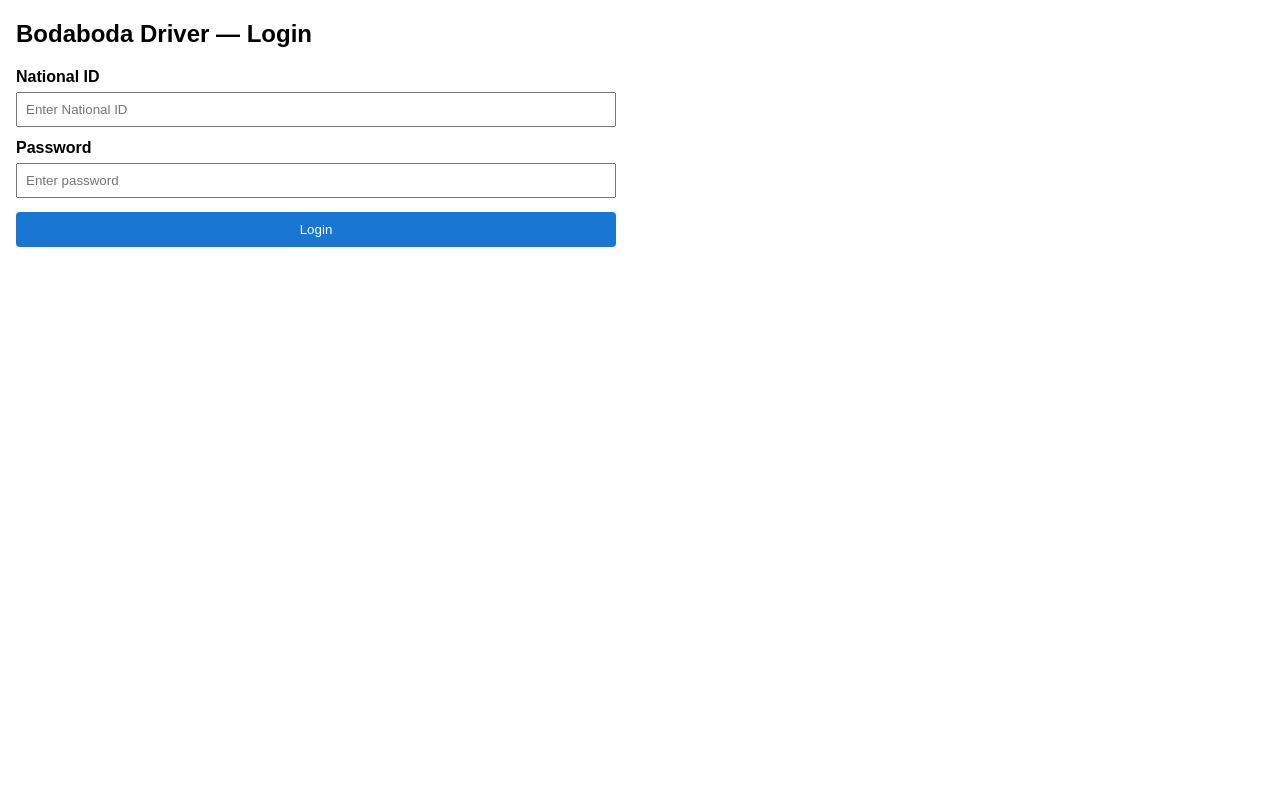
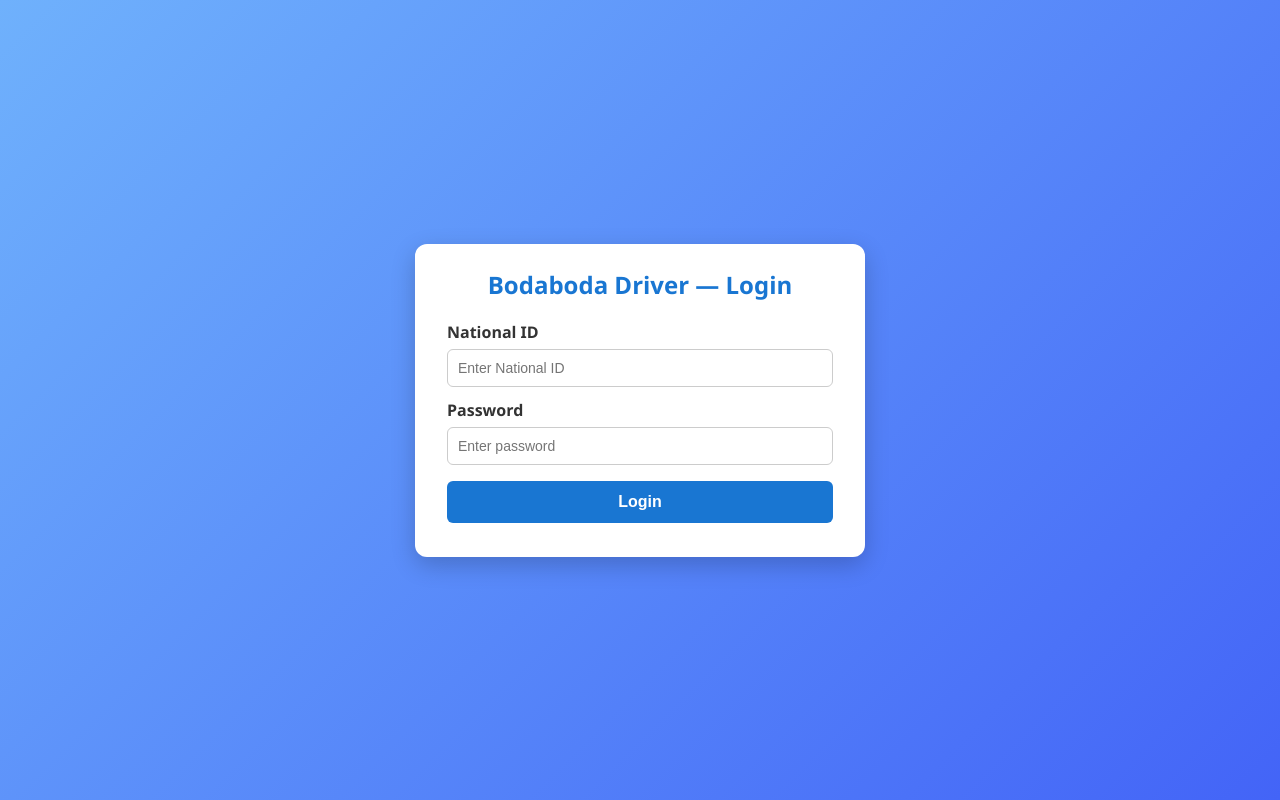
Before and after one commit to masomodigital/boda-sign-up, a plain HTML site: page index.html in a window 1280 px wide. Drawn offline with Linux system fonts and the light colour scheme.

Commit message:
Update index.html

```diff
--- a/index.html
+++ b/index.html
@@ -5,19 +5,109 @@
 <meta name="viewport" content="width=device-width, initial-scale=1">
 <title>Bodaboda Driver</title>
 <style>
-  body { font-family: Arial, sans-serif; margin: 16px; max-width:600px; }
+  /* Reset & Body */
+  * { box-sizing: border-box; margin: 0; padding: 0; }
+  body {
+    font-family: 'Segoe UI', Tahoma, Geneva, Verdana, sans-serif;
+    background: linear-gradient(135deg, #6fb1fc, #4364f7);
+    min-height: 100vh;
+    display: flex;
+    justify-content: center;
+    align-items: center;
+    padding: 16px;
+  }
+
+  /* Container */
+  .container {
+    background: white;
+    padding: 24px 32px;
+    border-radius: 12px;
+    box-shadow: 0 8px 25px rgba(0,0,0,0.2);
+    width: 100%;
+    max-width: 450px;
+  }
+
+  h2 {
+    text-align: center;
+    margin-bottom: 20px;
+    color: #1976d2;
+  }
+
+  label {
+    display: block;
+    margin-top: 12px;
+    font-weight: 600;
+    color: #333;
+  }
+
+  input, select {
+    padding: 10px;
+    margin-top: 6px;
+    width: 100%;
+    border-radius: 6px;
+    border: 1px solid #ccc;
+    font-size: 14px;
+    transition: border 0.2s, box-shadow 0.2s;
+  }
+
+  input:focus, select:focus {
+    border-color: #1976d2;
+    box-shadow: 0 0 5px rgba(25, 118, 210, 0.5);
+    outline: none;
+  }
+
+  button {
+    margin-top: 16px;
+    padding: 12px;
+    width: 100%;
+    border: none;
+    border-radius: 6px;
+    cursor: pointer;
+    font-size: 16px;
+    font-weight: 600;
+    color: white;
+    background: #1976d2;
+    transition: background 0.3s, transform 0.1s;
+  }
+
+  button.secondary {
+    background: #4caf50;
+  }
+
+  button:hover {
+    background: #155fa0;
+    transform: translateY(-2px);
+  }
+
+  button.secondary:hover {
+    background: #388e3c;
+    transform: translateY(-2px);
+  }
+
+  p.msg { margin-top: 10px; color: #d32f2f; font-weight: 500; text-align: center; }
+  p.wait { margin-top: 10px; color: #2e7d32; font-weight: bold; text-align: center; }
   .hidden { display: none; }
-  label { display:block; margin-top:12px; font-weight:600; }
-  select, input { padding:8px; margin-top:6px; width:100%; box-sizing:border-box; }
-  button { margin-top:14px; padding:10px; width:100%; background:#1976d2; color:white; border:none; border-radius:4px; cursor:pointer; }
-  button.secondary { background:#4caf50; }
-  p.msg { margin-top:10px; color:#d32f2f; }
-  p.wait { margin-top:10px; color:#2e7d32; font-weight:bold; }
-  .top-info { background:#f5f5f5; padding:10px; border-radius:6px; margin-bottom:12px; }
-  .top-info span { display:block; margin:4px 0; font-weight:500; }
+
+  .top-info {
+    background: #f5f5f5;
+    padding: 12px;
+    border-radius: 8px;
+    margin-bottom: 16px;
+    text-align: center;
+  }
+
+  .top-info span {
+    display: block;
+    margin: 6px 0;
+    font-weight: 500;
+    color: #555;
+  }
+
 </style>
 </head>
 <body>
+
+<div class="container">
   <h2>Bodaboda Driver — Login</h2>
 
   <!-- LOGIN -->
@@ -60,6 +150,7 @@
     <button class="secondary" onclick="saveProfile()">Save Profile</button>
     <p id="profileMsg" class="msg"></p>
     <p id="profileWait" class="wait hidden">Wait please...</p>
+  </div>
 </div>
 
 <script>
```
Lines whose indentation alone changed are shown as unchanged.
